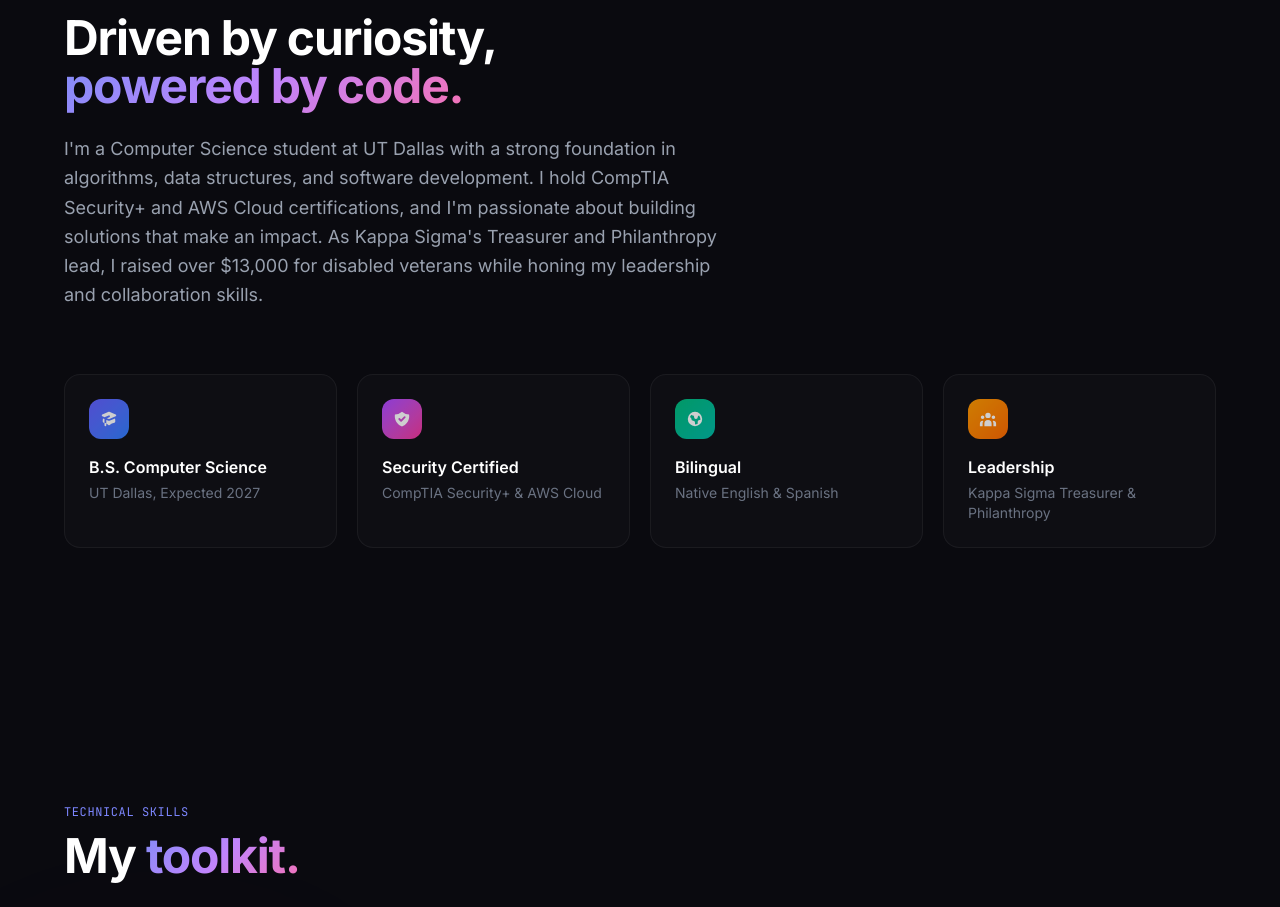
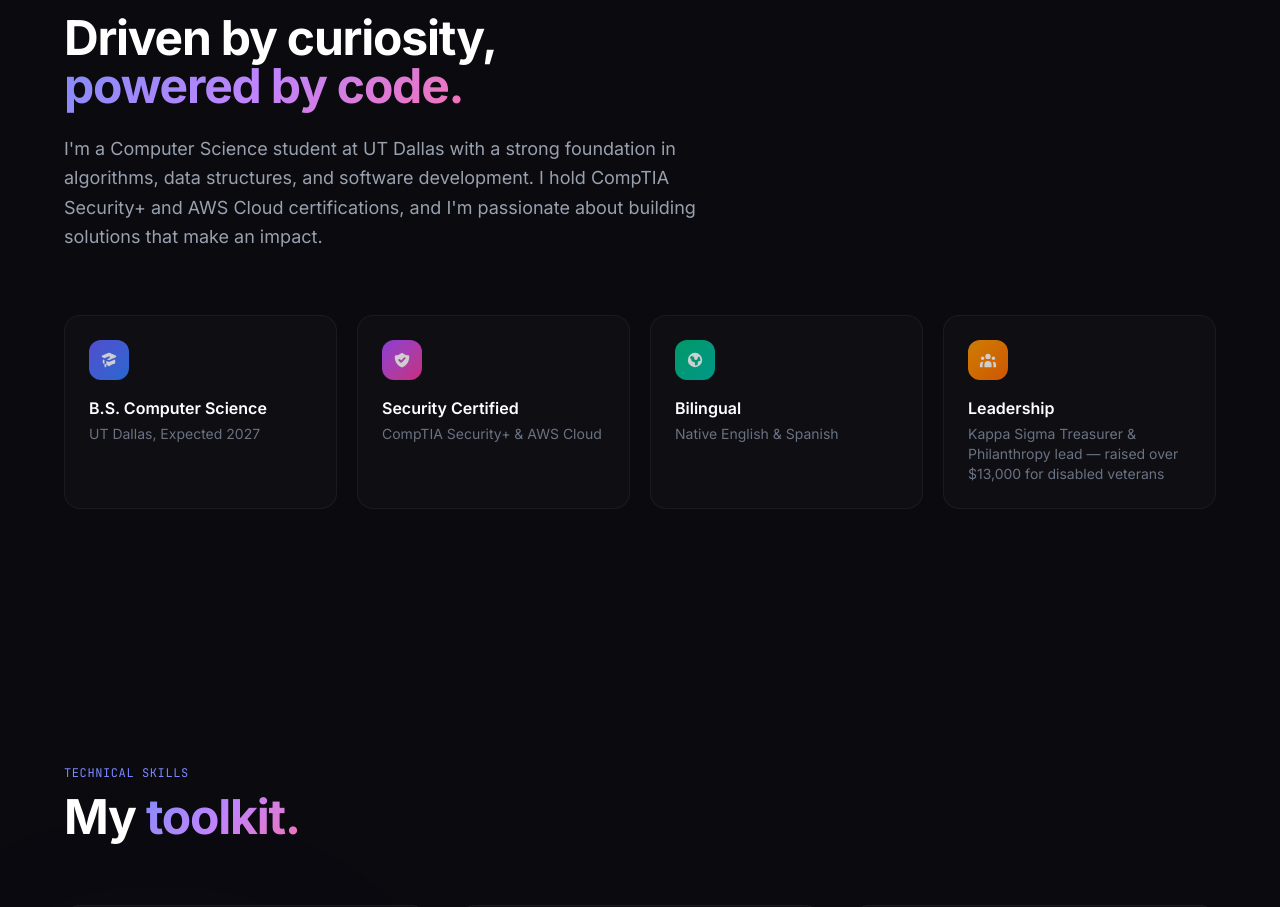
Before and after one commit to PabloRuizVelasco/PortfolioWebsite, a React (Vite) app: page / in a window 1280 px wide. Shown: the part 942-1849 px from the top of the page. Built offline with nearby package versions, Linux system fonts and the light colour scheme.

Commit message:
Move Kappa Sigma detail from about paragraph to leadership card

```diff
--- a/src/components/About.jsx
+++ b/src/components/About.jsx
@@ -25,7 +25,7 @@ const highlights = [
   {
     icon: HiUserGroup,
     title: 'Leadership',
-    desc: 'Kappa Sigma Treasurer & Philanthropy',
+    desc: 'Kappa Sigma Treasurer & Philanthropy lead — raised over $13,000 for disabled veterans',
     color: 'from-amber-500 to-orange-500',
   },
 ]
@@ -55,9 +55,7 @@ export default function About() {
             I'm a Computer Science student at UT Dallas with a strong foundation in
             algorithms, data structures, and software development. I hold CompTIA
             Security+ and AWS Cloud certifications, and I'm passionate about building
-            solutions that make an impact. As Kappa Sigma's Treasurer and Philanthropy
-            lead, I raised over $13,000 for disabled veterans while honing my
-            leadership and collaboration skills.
+            solutions that make an impact.
           </p>
         </motion.div>
 
```
